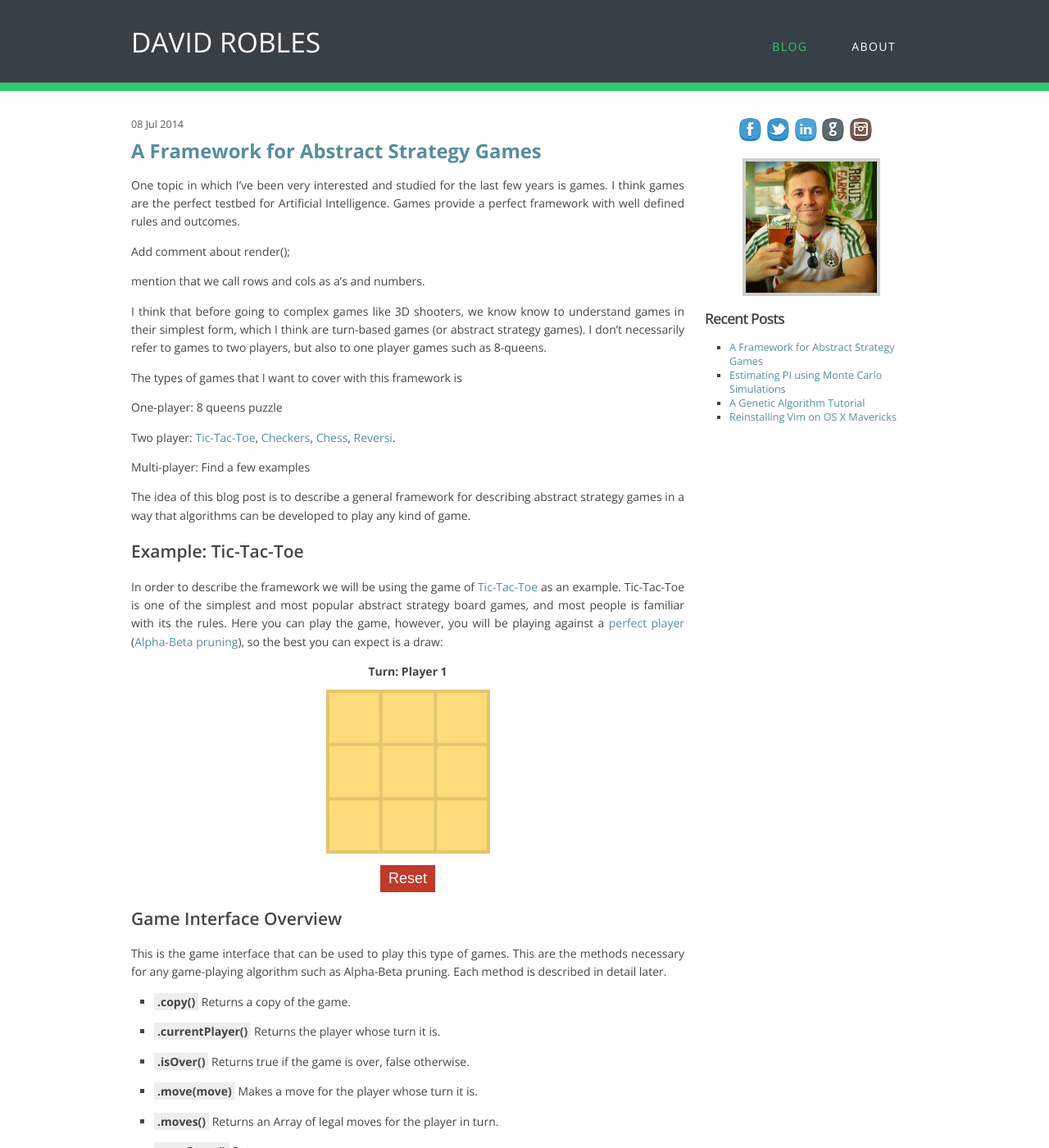
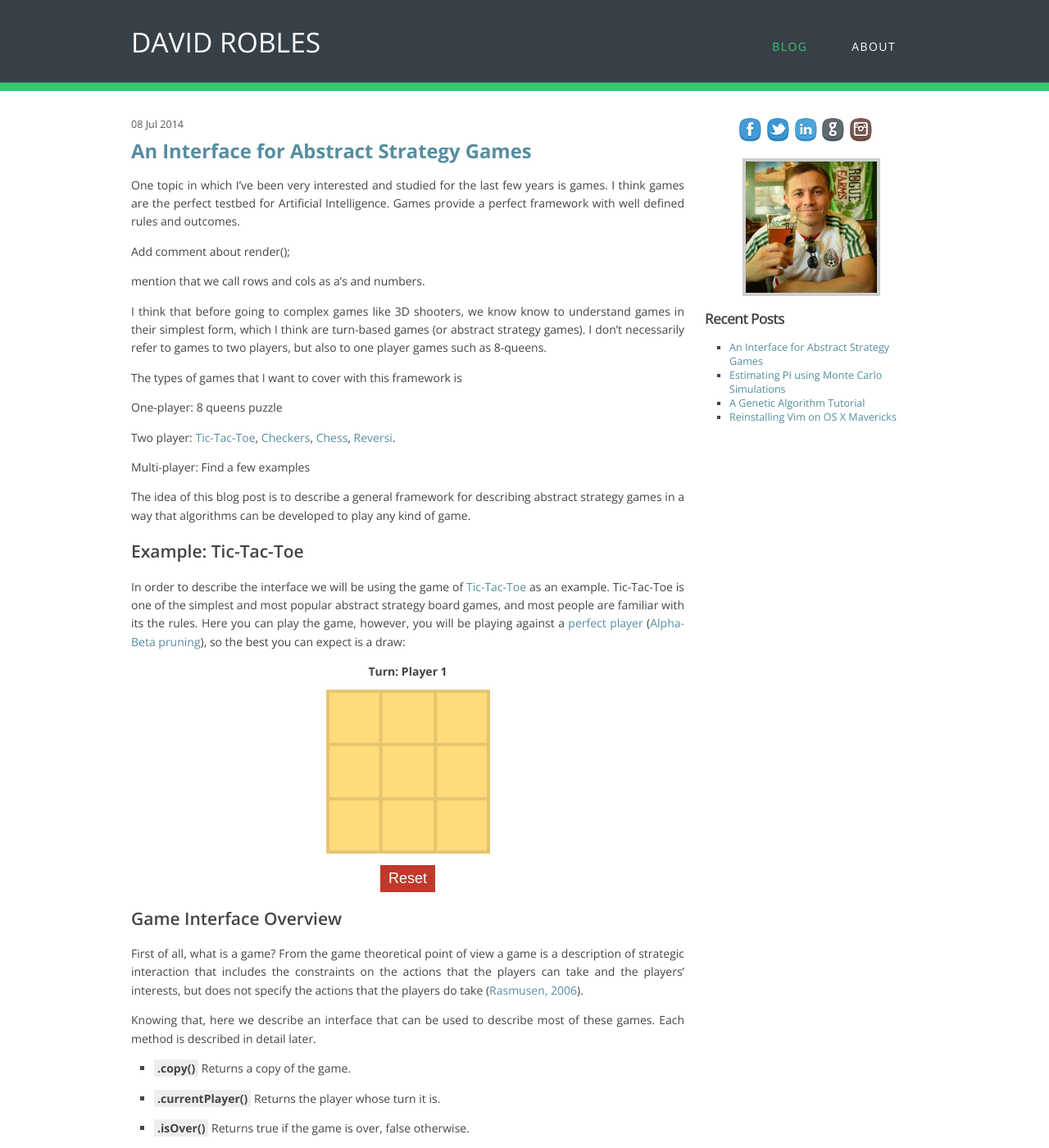
Before and after one commit to davidrobles/davidrobles.github.io, a Jekyll site: the page built from _posts/2014-07-08-a-framework-for-abstract-strategy-games.md, in a window 1280 px wide and 1400 px high. Shown: the whole window at 82% size. Built offline with Jekyll 4.4.1, drawn with Linux system fonts in a browser that asks for light colours; Markdown is read by kramdown in place of the engine named in the settings; comment, search, counter and statistics services are not loaded; some of the changed text lies outside the part shown.

Commit message:
Update post

```diff
--- a/_posts/2014-07-08-a-framework-for-abstract-strategy-games.md
+++ b/_posts/2014-07-08-a-framework-for-abstract-strategy-games.md
@@ -1,6 +1,6 @@
 ---
 layout:     post
-title:      "A Framework for Abstract Strategy Games"
+title:      "An Interface for Abstract Strategy Games"
 date:       2014-07-08 16:48:16
 comments:   true
 excerpt:    "Monte Carlo simulations are a class of computational algorithms
@@ -45,8 +45,8 @@ algorithms can be developed to play any kind of game.
 
 ## Example: Tic-Tac-Toe
 
-In order to describe the framework we will be using the game of [Tic-Tac-Toe](http://en.wikipedia.org/wiki/Tic-tac-toe)
-as an example. Tic-Tac-Toe is one of the simplest and most popular abstract strategy board games, and most people is
+In order to describe the interface we will be using the game of [Tic-Tac-Toe](http://en.wikipedia.org/wiki/Tic-tac-toe)
+as an example. Tic-Tac-Toe is one of the simplest and most popular abstract strategy board games, and most people are
 familiar with its the rules. Here you can play the game, however, you will be playing against a
 [perfect player](http://en.wikipedia.org/wiki/Solved_game#Perfect_play)
 ([Alpha-Beta pruning](http://en.wikipedia.org/wiki/Alpha%E2%80%93beta_pruning)), so the best you can expect is a draw:
@@ -61,8 +61,13 @@ familiar with its the rules. Here you can play the game, however, you will be pl
 
 ## Game Interface Overview
 
-This is the game interface that can be used to play this type of games. This are the methods necessary for
-any game-playing algorithm such as Alpha-Beta pruning. Each method is described in detail later.
+First of all, what is a game? From the game theoretical point of view a game is a description of strategic interaction
+that includes the constraints on the actions that the players can take and the players’ interests, but does not specify
+the actions that the players do take
+([Rasmusen, 2006](http://www.wiley.com/WileyCDA/WileyTitle/productCd-EHEP001009.html)).
+
+Knowing that, here we describe an interface that can be used to describe most of these games. Each method is described
+in detail later.
 
 - <span class="code" style="font-weight: bold">.copy()</span> Returns a copy of the game.
 
@@ -629,14 +634,6 @@ A player only needs to be a function such as:
 
 ### Game
 
-A game is a description of strategic interaction that includes the constraints on the actions that
-the players can take and the players’ interests, but does not specify the actions that the players
-do take (Rasmusen, 2006).
-
-We can define the basic interface of a turn-based games as,
-
-Now let's put an example of what the implementation of Tic Tac Toe would return with the given API.
-
 Note: Of course, the efficiency of the game is not the priority, because well, we wouldn't be using
 Python in the first place. But for illustrative purposes I think Python is a great prototyping
 programming language. All the examples presented here are
```
